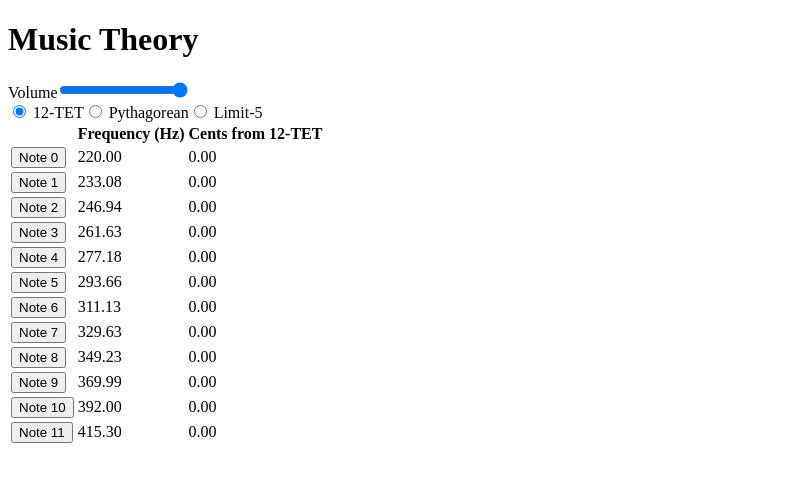
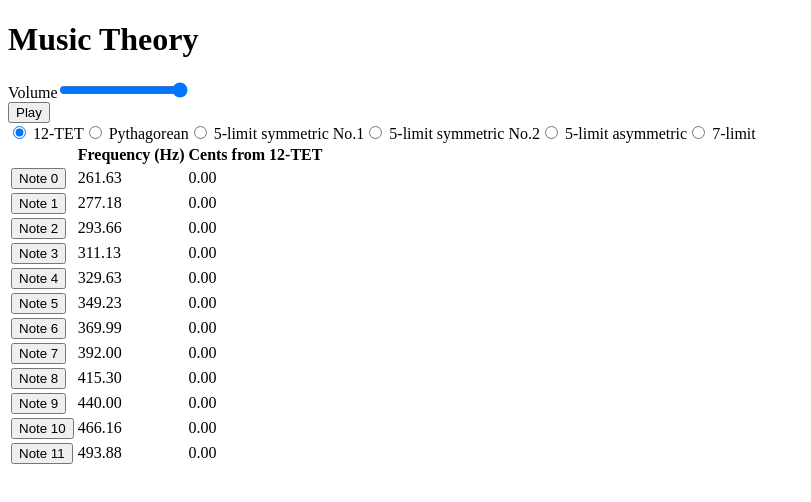
Before and after one commit to dszakallas/music-theory, a React (Create React App) app: page / in a window 1280 px wide. Shown: the top 502 px of the page, without its empty margins (0-811 px from the left). Built offline with nearby package versions, Linux system fonts and the light colour scheme.

Commit message:
work on tunings

```diff
--- a/src/audio.ts
+++ b/src/audio.ts
@@ -1,4 +1,5 @@
 import { range, array, map } from './iter';
+import { pitchToFreqFromScale, eqTemperedToneToFreqScale, standardC } from './tuning';
 
 export const createMaster = (ctx: AudioContext) => {
   const compr = ctx.createDynamicsCompressor();
@@ -42,31 +43,38 @@ export type AttackReleaseCurve = {
   releaseDt: number
 };
 
-const numSamples = 512;
 const timeToSteal = 0.01;
+
+const defaultPitchToFreq = (pitch) => pitchToFreqFromScale(pitch, eqTemperedToneToFreqScale(standardC));
 
 export const createAttackReleaseOscillator = (arc: AttackReleaseCurve, ctx: AudioContext) => {
   const {attackDt, releaseDt, peakVol} = arc;
   const osc = ctx.createOscillator();
   const env = ctx.createGain();
-  const arCurve = sampleAttackRelease(attackDt, peakVol, releaseDt, numSamples);
   env.gain.value = 0;
   osc.connect(env);
   osc.start();
 
   return {
     output: env,
-    attack: (freq: number) => {
-      const time = ctx.currentTime;
-      env.gain.cancelAndHoldAtTime(time);
-      let startT = time;
-      if (env.gain.value !== 0) {
-        startT = time + timeToSteal;
-        env.gain.linearRampToValueAtTime(0, startT - 0.001);
+    attack: (
+      noteOn: NoteOn,
+      time: number = undefined,
+      pitchToFreq: (number) => number = defaultPitchToFreq
+    ) => {
+      let startT = time || ctx.currentTime;
+      const {pitch} = noteOn;
+
+      if (env.gain.value > 0.01) {
+        env.gain.cancelAndHoldAtTime(startT);
+        startT += timeToSteal;
+        env.gain.setTargetAtTime(0, startT, timeToSteal / 3);
       }
+      const freq = pitchToFreq(pitch);
       osc.frequency.setValueAtTime(freq, startT);
-      const endDt = (attackDt + releaseDt) / 1000;
-      env.gain.setValueCurveAtTime(arCurve, startT, endDt);
+      const attackT = startT + attackDt;
+      env.gain.setTargetAtTime(peakVol, startT, attackDt / 3);
+      env.gain.setTargetAtTime(0, attackT, releaseDt / 3);
     }
   };
 };
@@ -77,9 +85,79 @@ export const createPoly = function(numVoices, osc, ...args) {
 
   return {
     outputs: voices.map(v => v.output),
-    attack: (freq) => {
-      voices[current].attack(freq);
+    attack: (
+      noteOn: NoteOn,
+      time: number = undefined,
+      pitchToFreq: (number) => number = defaultPitchToFreq
+    ) => {
+      voices[current].attack(noteOn, time, pitchToFreq);
       current = (current + 1) % numVoices;
     }
   };
 };
+
+type NoteOn = {
+  pitch: number,
+  velocity: number
+}
+
+type Beat = number;
+
+type Note = [Beat, NoteOn];
+
+const midiC = 48;
+
+const [E, F, Fs, G, Gs, A, Bb, B, c, cs, d, ds,
+  e, f, fs, g, gs, a, bb, b, c1, c1s, d1, d1s,
+  e1, f1, f1s, g1] = array(map(i => ({ pitch: midiC + 4 + i, velocity: 127 }), range(28)));
+
+
+const greenSleeves: Track = {
+  timeSignature: [12, 4], // 6/8 where 16th is the smallest interval
+  offset: 0,
+  notes: [
+    [ // 0
+      [0, A], [0, a], [0, c1],
+      [4, d],
+      [6, c], [6, c1], [6, e1],
+      [9, f1],
+      [10, e1]
+    ], [ // 1
+      [0, G], [0, g], [0, d1],
+      [4, b],
+      [6, G], [6, d], [6, g],
+      [9, a],
+      [10, b]
+    ]
+  ]
+};
+
+type Track = {
+  timeSignature: [number, number], // should be encoded so that time signature := timeSignature[0] / 2 ^ -1 * timeSignature[1], e.g 6/8 := [6, 3]
+  offset: number // offset start/end by number of notes
+  notes: Array<Array<Note>>
+}
+
+
+// const sequencer = (instrument, tempo: number, track: Track, ctx: AudioContext) => {
+//   const lookahead = 25.0 // how frequently to call scheduler (ms)
+//   const scheduleAhead = 250.0 // how far to schedule ahead (ms)
+
+//   const schedule = () => {
+//     while(nextNoteTime < ctx.currentTime + scheduleAheadTime * 1000) {
+//       scheduleNote();
+//       nextNote();
+//     }
+//   }
+
+//   return {
+//     outputs: null,
+//     start: () => {
+
+//     },
+
+//     stop: () => {
+
+//     }
+//   }
+// }
--- a/src/index.tsx
+++ b/src/index.tsx
@@ -4,6 +4,7 @@ import React from 'react';
 import {array, range, map} from './iter';
 
 import { createMaster, createAttackReleaseOscillator, createPoly } from './audio';
+import { primeToneToFreqScale, eqTemperedToneToFreqScale, diffInCents, numSemitones, standardC, pitchToFreqFromScale } from './tuning';
 
 const root = ReactDOM.createRoot(document.getElementById('root'));
 
@@ -18,10 +19,10 @@ const volumeInput = (event) => {
   master.gain.value = volume;
 };
 
-const attackDt = 40;
+const attackDt = 0.06;
 const peakVol = 1;
-const releaseDt = 600;
-const oscillatorVoices = 4;
+const releaseDt = 0.6;
+const oscillatorVoices = 1;
 
 const poly = createPoly(oscillatorVoices, createAttackReleaseOscillator, {attackDt, releaseDt, peakVol}, audioContext);
 
@@ -41,66 +42,49 @@ const volumeToSliderValue = v => {
 
 master.gain.value = initialVol;
 
-const base = 220;
+const baseTone = standardC;
 
-const numSemitones = 12;
+const tetTable = eqTemperedToneToFreqScale(baseTone);
 
-const cents = (f, b) => 1200 * Math.log2(f / b);
-const tetNote = (i, base) => base * 2 ** (i/numSemitones);
-
-const tetTable = array(map(i => tetNote(i, base), range(numSemitones)));
-const tetCents = tetTable.map(e => cents(e, base));
-
-const pythagoreanQuotients = [
-  [0, 0],
-  [8, -5],
-  [-3, 2],
-  [5, -3],
-  [-6, 4],
-  [2, -1],
-  [10, -6], // using diminished fifth, could be [-9, 6] as augmented fourth
-  [-1, 1],
-  [7, -4],
-  [-4, 3],
-  [4, -2],
-  [-7, 5]
-];
-
-const pythagoreanNote = (i, base) => {
-  const [e2, e3] = pythagoreanQuotients[i];
-  return base * (2 ** e2) * (3 ** e3);
-};
+const tetCents = tetTable.map(e => diffInCents(e, baseTone));
 
 type Tuning = {name: string, description: string, tones: Array<number>};
 
-const pythagoreanTable = array(map(i => pythagoreanNote(i, base), range(numSemitones)));
-
 const tunings: Array<Tuning> = [
   {name: '12-TET', description: '', tones: tetTable},
-  {name: 'Pythagorean', description: '', tones: pythagoreanTable},
-  {name: 'Limit-5', description: '', tones: tetTable}
+  {name: 'Pythagorean', description: '', tones: primeToneToFreqScale(baseTone, 'pythagorean') },
+  {name: '5-limit symmetric No.1', description: '', tones: primeToneToFreqScale(baseTone, '5ls1')},
+  {name: '5-limit symmetric No.2', description: '', tones: primeToneToFreqScale(baseTone, '5ls2')},
+  {name: '5-limit asymmetric', description: '', tones: primeToneToFreqScale(baseTone, '5la')},
+  {name: '7-limit', description: '', tones: primeToneToFreqScale(baseTone, '7l')}
 ];
 
-class TuningDoc extends React.Component {
-  props: { tunings: Array<Tuning> };
+class InstrumentDoc extends React.Component {
   state: { tuning: number };
+  props: Record<string, never>;
+
   constructor(props) {
     super(props);
-    const initialTuning = 0;
-    this.state = {tuning: initialTuning};
+    this.state = {tuning: 0};
   }
 
   changeTuning(e) {
     this.setState({tuning: parseInt(e.currentTarget.value)});
   }
 
+  pitchToFreq(pitch) {
+    return pitchToFreqFromScale(pitch, tunings[this.state.tuning].tones);
+  }
+
   render() {
-    const tunings = this.props.tunings;
     const i = this.state.tuning;
-    return <div id="tunings">
+    const startOctave = 5;
+    const startPitch = startOctave * numSemitones;
+    return <div>
+      <PlayerDoc tuning={i}></PlayerDoc>
       {tunings.map((e, j) => (
         <React.Fragment key={j}>
-          <input type="radio" name="tuning" value={j} checked={i==j} onChange={this.changeTuning.bind(this)} ></input> {e.name}
+          <input type="radio" name="tuning" value={j} checked={i==j} onChange={this.changeTuning.bind(this)}></input> {e.name}
         </React.Fragment>
       ))}
       <table>
@@ -114,13 +98,37 @@ class TuningDoc extends React.Component {
         <tbody>
           {array(map(j => (
             <tr key={j}>
-              <td><button key={j} id={`note-${j}`} role="switch" aria-checked="false" onClick={() => poly.attack(tunings[i].tones[j])}>Note {j}</button></td>
-              <td>{tunings[i].tones[j].toFixed(2)}</td>
-              <td>{(cents(tunings[i].tones[j], base) - tetCents[j]).toFixed(2)}</td>
+              <td><button key={j} id={`note-${j}`} role="switch" aria-checked="false" onClick={() => poly.attack(
+                {pitch: j + startPitch, velocity: 127},
+                undefined,
+                this.pitchToFreq.bind(this)
+              )}>Note {j}</button></td>
+              <td>{this.pitchToFreq(j + startPitch).toFixed(2)}</td>
+              <td>{(diffInCents(tunings[i].tones[j], baseTone) - tetCents[j]).toFixed(2)}</td>
             </tr>
           ), range(numSemitones)))}
         </tbody>
       </table>
+    </div>;
+  }
+}
+
+
+class PlayerDoc extends React.Component {
+  props: { tuning: number };
+  state: { playing: boolean };
+  constructor(props) {
+    super(props);
+    this.state = {playing: false};
+  }
+
+  play(e) {
+    this.setState((state: {playing:boolean}, props) => ({playing: !state.playing}));
+  }
+
+  render() {
+    return <div>
+      <button onClick={this.play.bind(this)} aria-pressed={this.state.playing}>Play</button>
     </div>;
   }
 }
@@ -132,7 +140,7 @@ const bodyDoc =
         Volume
         <input type="range" min="0" max="1" step="0.001" defaultValue={volumeToSliderValue(initialVol)} className="slider" id="volume" onInput={volumeInput}></input>
       </div>
-      <TuningDoc tunings={tunings}></TuningDoc>
+      <InstrumentDoc></InstrumentDoc>
     </div>;
 
 root.render(bodyDoc);
--- a/src/iter.ts
+++ b/src/iter.ts
@@ -17,4 +17,24 @@ export const enumerate = (it) => {
   return map(v => [i++, v], it);
 };
 
+export const zip = function*(its) {
+  const l = its.length;
+  const _its = new Array(l);
+  for (let i = 0; i < l; ++i) {
+    _its[i] = iter(its[i]);
+  }
+  do {
+    const res = new Array(l);
+    for (let i = 0; i < l; ++i) {
+      const {done, value} = _its[i].next();
+      if (done)
+        return;
+      res[i] = value;
+    }
+    yield res;
+  } while (true);
+};
+
 export const array = it => [...it];
+
+export const iter = col => col[Symbol.iterator]();
--- /dev/null
+++ b/src/tuning.ts
@@ -0,0 +1,42 @@
+import {array, range, map, zip} from './iter';
+
+export const numSemitones = 12;
+
+// using dimished fifths
+const primeComponents = {
+  pythagorean: [[], [8, -5], [-3, 2], [5, -3], [-6, 4], [2, -1], [10, -6], [-1, 1], [7, -4], [-4, 3], [4, -2], [-7, 5]],
+  '5ls1': [[], [4, -1, -1], [-3, 2], [1, 1, -1], [-2, 0, 1], [2, -1], [6, -2, -1], [-1, 1], [3, 0, -1], [0, -1, 1], [4, -2], [-3, 1, 1]],
+  '5ls2': [[], [4, -1, -1], [1, -2, 1], [1, 1, -1], [-2, 0, 1], [2, -1], [6, -2, -1], [-1, 1], [3, 0, -1], [0, -1, 1], [0, 2, -1], [-3, 1, 1]],
+  '5la': [[], [4, -1, -1], [-3, 2], [1, 1, -1], [-2, 0, 1], [2, -1], [6, -2, -1], [-1, 1], [3, 0, -1], [0, -1, 1], [0, 2, -1], [-3, 1, 1]],
+  '7l': [[], [-1, 1, 1, -1], [3, 0, 0, -1], [1, 1, -1], [-2, 0, 1], [2, -1], [1, 0, 1, -1], [-1, 1], [3, 0, -1], [0, -1, 1], [-2, 0, 0, 1], [-3, 1, 1]]
+};
+
+const primes = [2, 3, 5, 7, 11, 13, 17];
+
+const primeToneToFreq = (tones, i, base) => {
+  let tone = base;
+  const primePowers = zip([primes, tones[i]]);
+  for (const [prime, power] of primePowers) {
+    tone = tone * (prime ** power);
+  }
+  return tone;
+};
+
+export const primeToneToFreqScale = (base, primeScale) => array(map(i => primeToneToFreq(primeComponents[primeScale], i, base), range(numSemitones)));
+
+export const eqTemperedToneToFreq = (i, base) => base * 2 ** (i/numSemitones);
+
+export const eqTemperedToneToFreqScale = (base) => array(map(i => eqTemperedToneToFreq(i, base), range(numSemitones)));
+
+export const diffInCents = (f, b) => 1200 * Math.log2(f / b);
+
+export type MidiPitch = number;
+
+export const pitchToFreqFromScale = (pitch: MidiPitch, scale: Array<number>, startPitch = 48) => {
+  const freqPower = Math.floor((pitch - startPitch) / numSemitones);
+  const freqBase = scale[(pitch - startPitch) % numSemitones];
+  const freq = freqBase * (2 ** freqPower);
+  return freq;
+};
+
+export const standardC = eqTemperedToneToFreq(3, 110);
--- a/tsconfig.json
+++ b/tsconfig.json
@@ -2,6 +2,7 @@
 	"compilerOptions": {
 		"allowJs": true,
     "jsx": "react",
-    "esModuleInterop": true
+    "esModuleInterop": true,
+    "target": "ES2015"
 	}
 }
```
